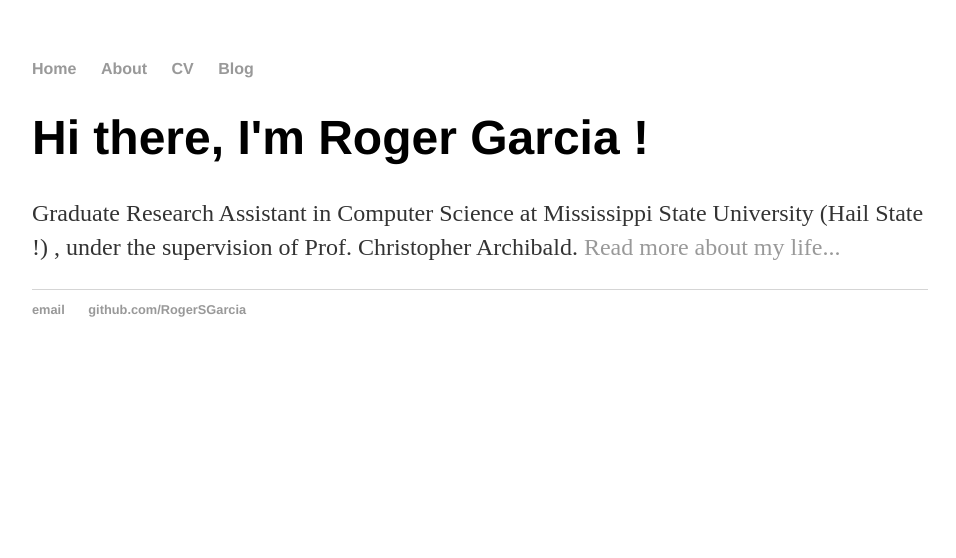
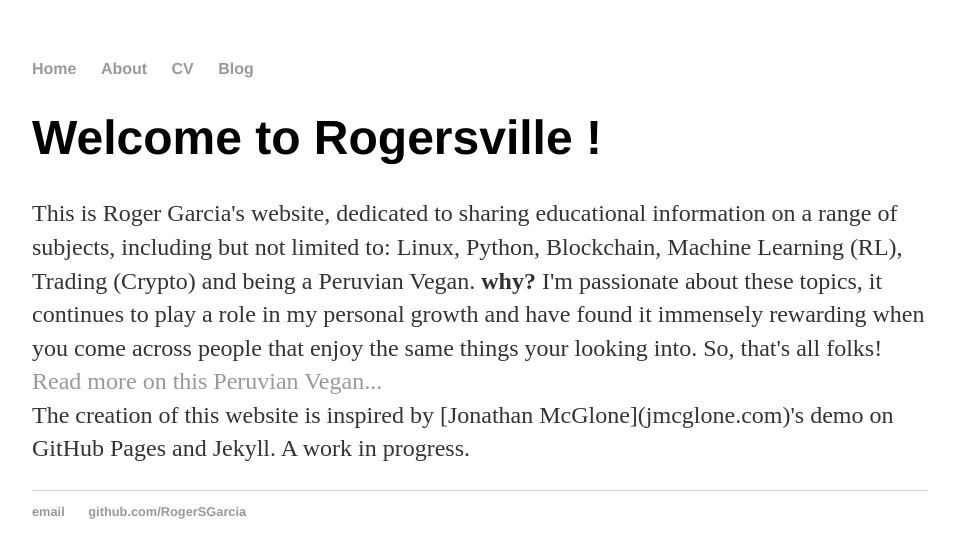
Before and after one commit to RogerSGarcia/RogerSGarcia.github.io, a Jekyll site: the page built from index.html, in a window 1280 px wide. Shown: the top 558 px of the page, without its empty margins (160-1116 px from the left). Built offline with Jekyll 4.4.1, drawn with Linux system fonts in a browser that asks for light colours.

Commit message:
adding about and cv
minor edits to content

```diff
--- a/index.html
+++ b/index.html
@@ -3,7 +3,12 @@ layout: default
 title: Roger Garcia
 ---
 <div class = "blurb">
-	<h1> Hi there, I'm Roger Garcia ! </h1>
-	<p> Graduate Research Assistant in Computer Science at Mississippi State University (Hail State !) , under the supervision of Prof. Christopher Archibald. <a href="/about"> Read more about my life...</a>
+	<h1> Welcome to Rogersville ! </h1>
+
+	<p>
+		This is Roger Garcia's website, dedicated to sharing educational information on a range of subjects, including but not limited to: Linux, Python, Blockchain, Machine Learning (RL), Trading (Crypto) and being a Peruvian Vegan. <strong>why?</strong> I'm passionate about these topics, it continues to play a role in my personal growth and have found it immensely rewarding when you come across people that enjoy the same things your looking into. So, that's all folks! <a href="/about"> Read more on this Peruvian Vegan...</a><br>
+
+		The creation of this website is inspired by [Jonathan McGlone](jmcglone.com)'s demo on GitHub Pages and Jekyll. A work in progress.
 	</p>
+
 </div><!-- /.blurb -->
```
Also changed, not shown: _posts/2019-01-29-RogerSGarcia-site-launched.md (+1 -1 lines), about/index.html (added, +14 -0 lines), cv/index.html (added, +16 -0 lines).
